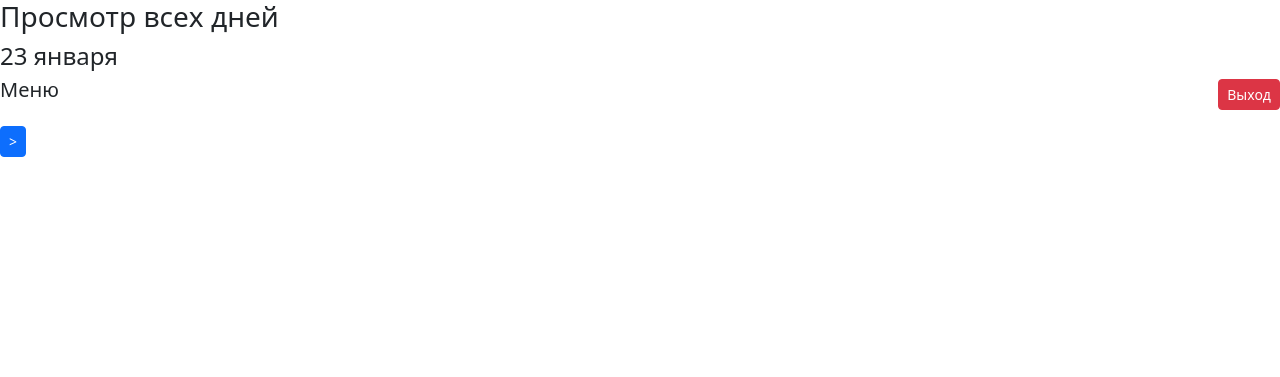
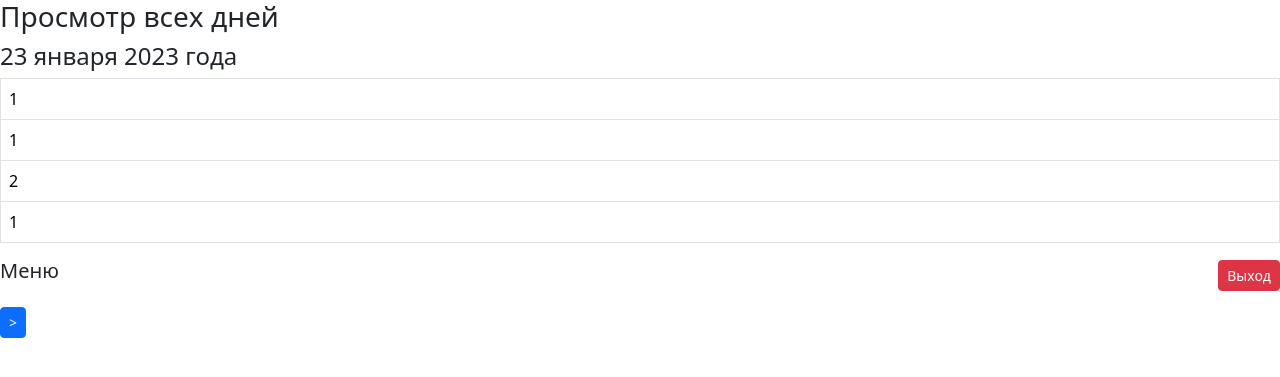
Before and after one commit to MikhailNagibin/test, a Flask app: page / in a window 1280 px wide. Shown: the top 377 px of the page. Run offline with Flask 3, Linux system fonts and the light colour scheme.

Commit message:
prep for html2222

```diff
--- a/main.py
+++ b/main.py
@@ -14,7 +14,7 @@ app.config["SECRET_KEY"] = "secret_key"
 @app.route("/", methods=["GET", "POST"])
 def all_days():
     form = AutorisationForm()
-    data = ["23 января"]
+    data = ["23 января 2023 года", [(1, True), (1, False), (2, True), (1, False)]]
     return render_template(
         "all_days.html", title="Просмотр всех дней", form=form, message="", data=data)
 
--- a/templates/all_days.html
+++ b/templates/all_days.html
@@ -2,11 +2,21 @@
 
 {% block content %}
 <h3>Просмотр всех дней</h3>
-<div class="centered-form">
-    <div class="form-container">
-        <h4>{{ data[0] }}</h4>
-    </div>
-</div>
+<h4>{{ data[0] }}</h4>
+
+<table class="table table-bordered">
+    <tbody>
+    {% for item in data[1] %}
+        <tr>
+            <td class="room-cell {{ 'light' if item[1] else 'dark' }}">
+                {{ item[0] }}
+            </td>
+        </tr>
+    {% endfor %}
+    </tbody>
+</table>
+
+
 
 {% endblock %}
 
```
